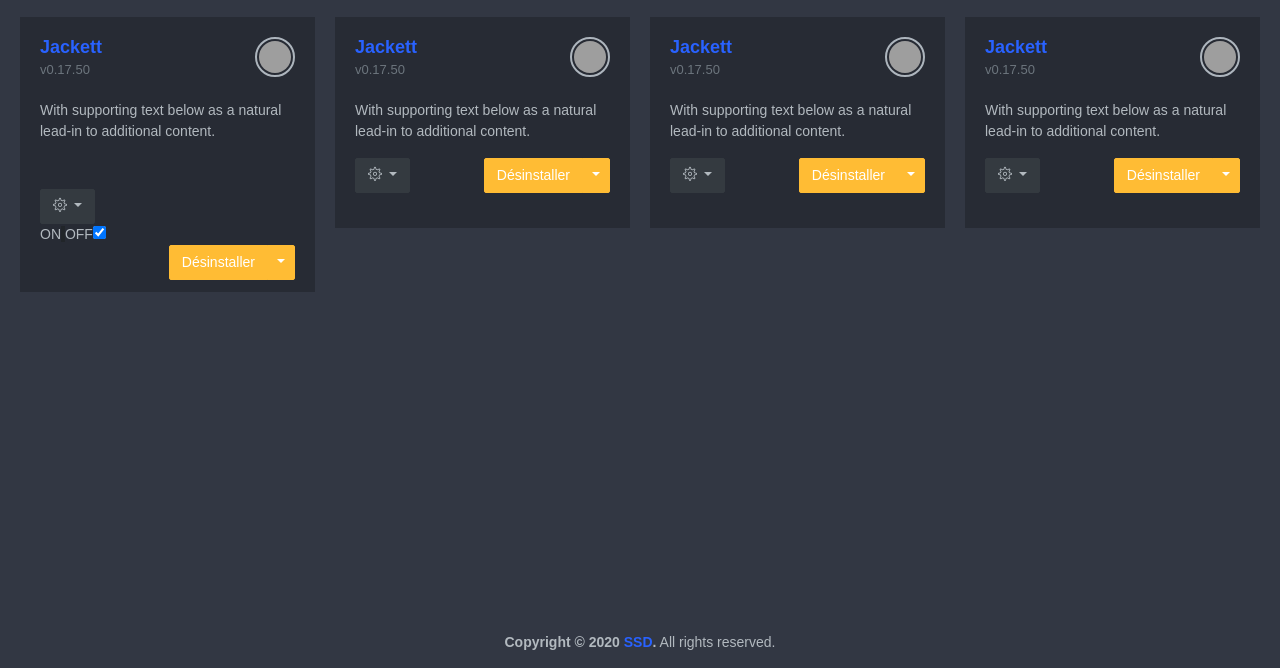
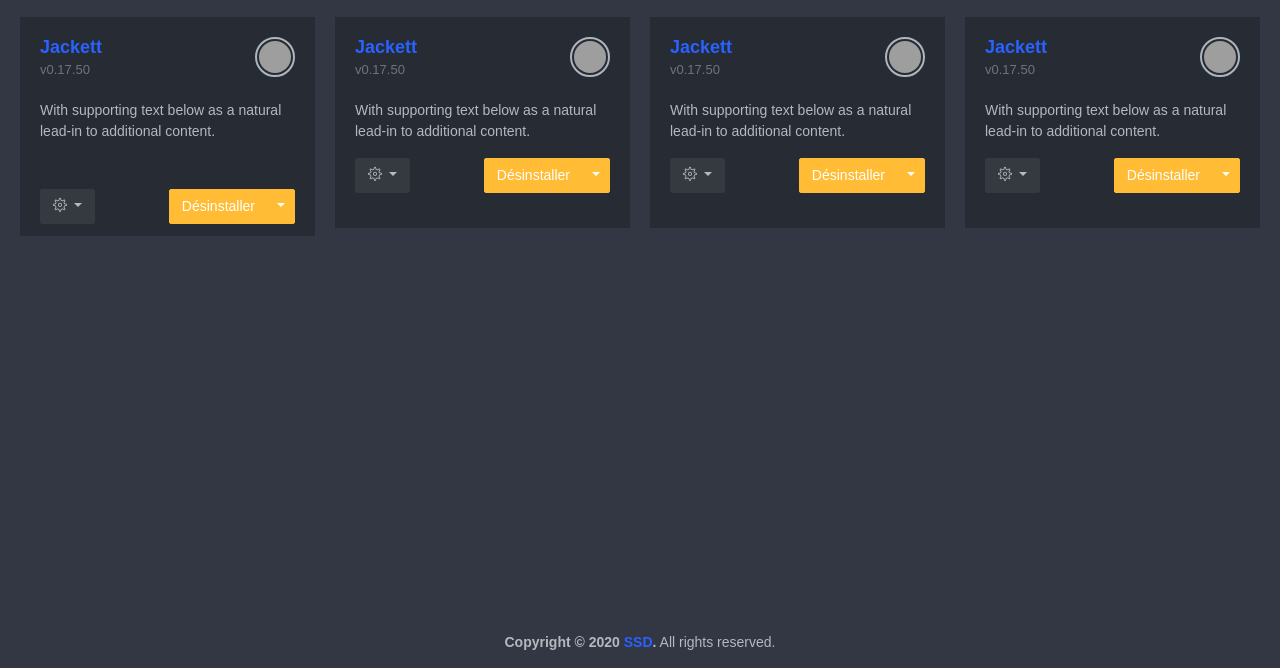
Before and after one commit to projetssd/theme, a plain HTML site: page index.html in a window 1280 px wide. Shown: the part 176-844 px from the top of the page. Drawn offline with Linux system fonts and the light colour scheme; grey boxes are pictures that could not be loaded; a web font is replaced by a local one.

Commit message:
Update index.html

```diff
--- a/index.html
+++ b/index.html
@@ -359,16 +359,6 @@
                                         <a class="dropdown-item" href="javascript:void(0)">Configurer</a>
                                     </div>
                                 </div>
-                                <div class="bootstrap-switch-on bootstrap-switch-mini bootstrap-switch bootstrap-switch-wrapper bootstrap-switch-animate"
-                                    style="width: 68px;">
-                                    <div class="bootstrap-switch-container" style="width: 99px; margin-left: 0px;"><span
-                                            class="bootstrap-switch-handle-on bootstrap-switch-primary"
-                                            style="width: 33px;">ON</span><span class="bootstrap-switch-label"
-                                            style="width: 33px;">&nbsp;</span><span
-                                            class="bootstrap-switch-handle-off bootstrap-switch-default"
-                                            style="width: 33px;">OFF</span><input type="checkbox" checked=""
-                                            data-size="mini"></div>
-                                </div>
                                 <span class="float-right">
                                     <div class="btn-group">
                                         <button data-toggle="modal" data-target="#responsive-modal" type="button"
```
